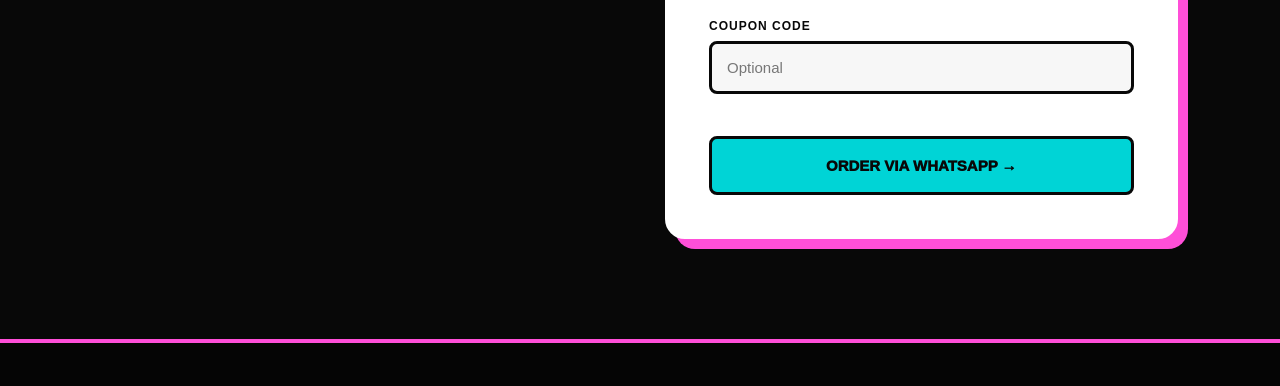
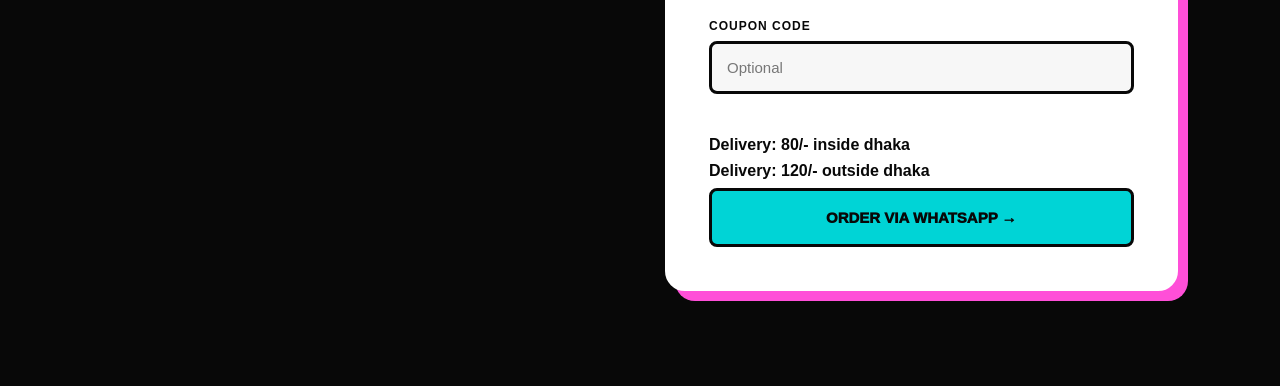
Before and after one commit to tzkhan2003/cardiebuddie, a plain HTML site: page order.html in a window 1280 px wide. Shown: the part 1330-1716 px from the top of the page. Drawn offline with Linux system fonts and the light colour scheme.

Commit message:
Update order.html

```diff
--- a/order.html
+++ b/order.html
@@ -175,6 +175,8 @@
 
 </div>
 
+<label for="couponCode">Delivery: 80/- inside dhaka</label>
+                <label for="couponCode">Delivery: 120/- outside dhaka</label>
 
                 <button type="submit" class="order-submit">
                     ORDER VIA WHATSAPP →
```
